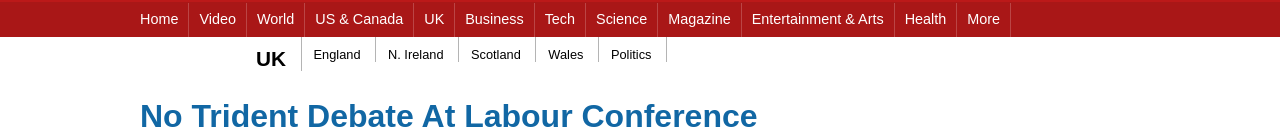
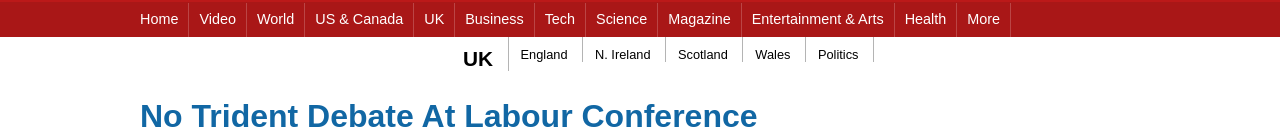
Before and after one commit to BATMANGOO/BBC-News-webpage-clone, a plain HTML site: page index.html in a window 1280 px wide. Shown: the part 98-233 px from the top of the page. Drawn offline with Linux system fonts and the light colour scheme.

Commit message:
Update styles.css

```diff
--- a/styles.css
+++ b/styles.css
@@ -94,7 +94,7 @@ body {
   font-family: Arial;
   font-size: 0.8em;
   position: relative;
-  left: 244px;
+  left: 451px;
   padding: 10px 14.5px 0px 12px;;
   border-right: 1px solid #B4B4B4;
 }
```
